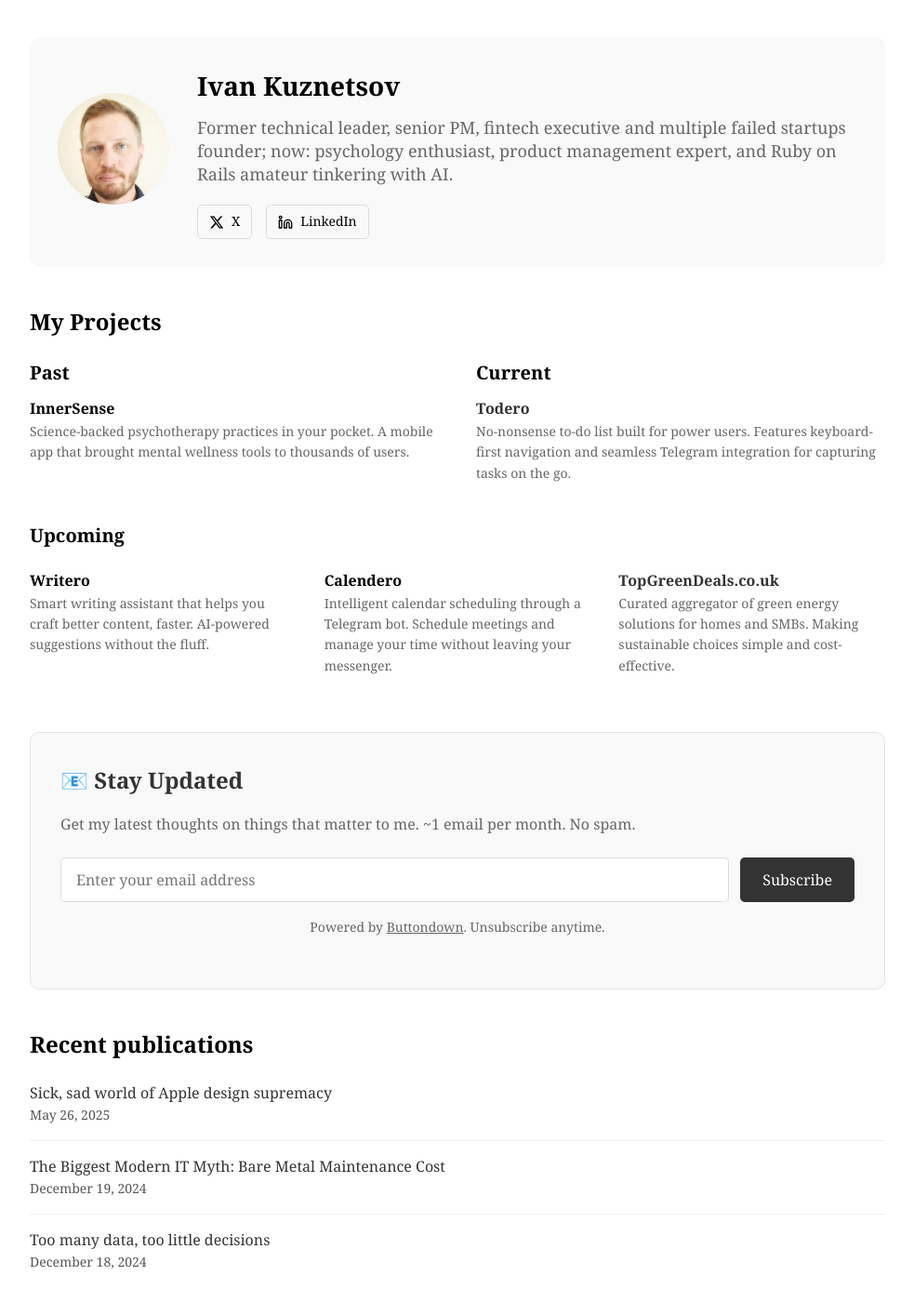
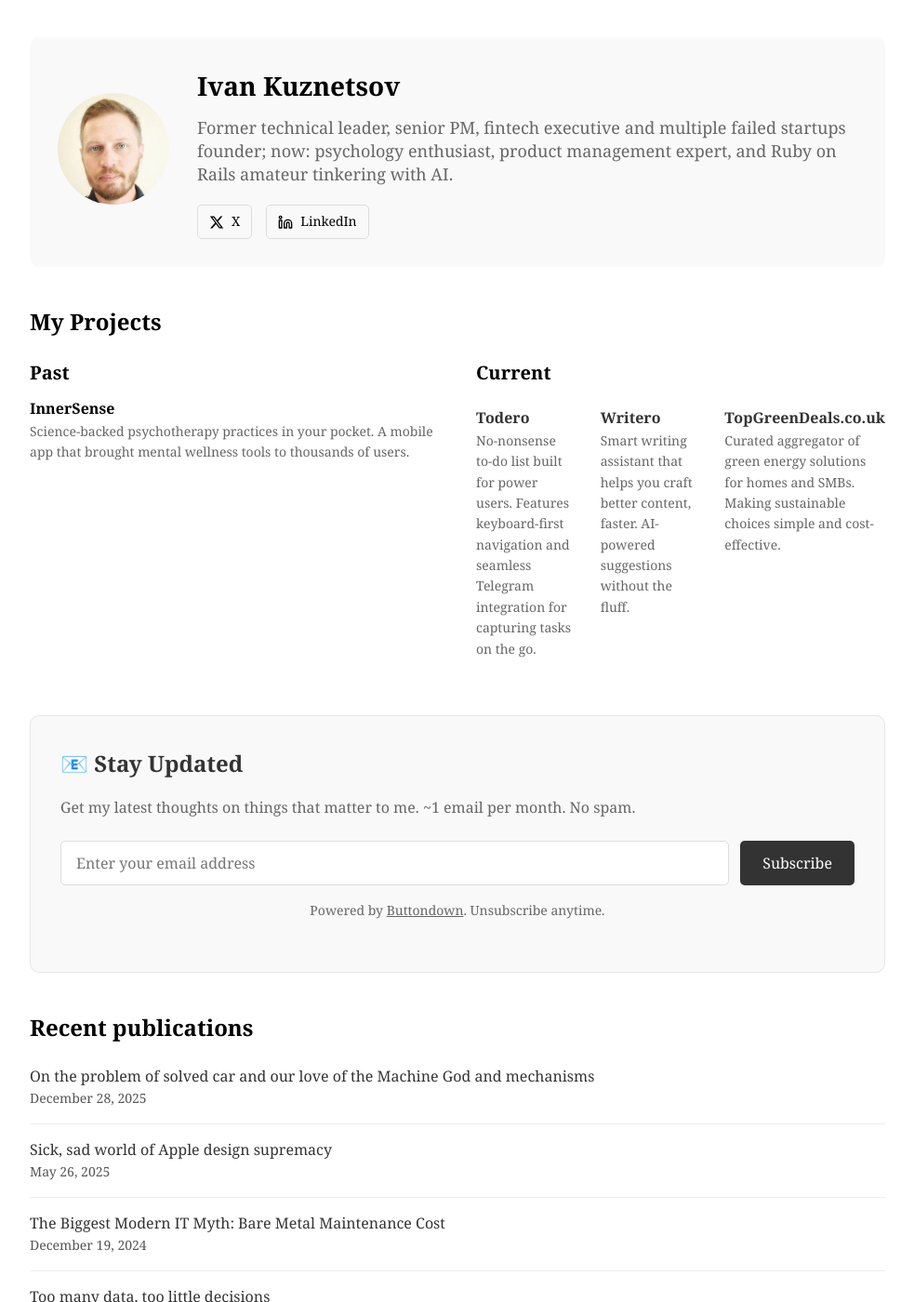
Before and after one commit to ivankuznetsov/ikuznetsov.com, a Jekyll site: the page built from index.markdown, in a window 1280 px wide and 1400 px high. Shown: the whole window at 93% size, without its empty margins (148-1131 px from the left). Built offline with Jekyll 4.4.1, drawn with Linux system fonts in a browser that asks for light colours; some web fonts are replaced.

Commit message:
Add new article and update projects section
- Add article: On the problem of solved car and our love of the Machine God
- Update projects: consolidate Current section with Todero, Writero, TopGreenDeals
- Remove Calendero from projects

🤖 Generated with [Claude Code](https://claude.com/claude-code)

Co-Authored-By: Claude Opus 4.5 <noreply@anthropic.com>

```diff
--- /dev/null
+++ b/_posts/2025-12-28-on-the-problem-of-solved-car-and-our-love-of-the-machine-god-and-mechanisms.md
@@ -0,0 +1,28 @@
+---
+layout: post
+title: "On the problem of solved car and our love of the Machine God and mechanisms"
+date: 2025-12-28 12:00:00 +0100
+categories: technology culture
+---
+
+My first test drive experience with an electric car was not as pleasant as I expected. I was not comfortable with regenerative braking, and my wife got seasick during our first trip. She also scratched the wheel while parking despite all the electronic aids. However, the 0% APR offer, positive recommendations from our friends, and the perfect experience with the dealership—who told us not to worry about the wheel and to take our time making the decision, even allowing us to take a longer test drive when we needed it—helped us make the decision.
+
+I used to drive a lot of different cars in the past, living in different parts of the world, from the Daewoo Lanos, my first car, to the long-wheelbase V8 BMW 7 Series. I also grew up in a culture where car ownership is a part of "manliness," so I can do a lot of small car service jobs myself, like changing brake discs or spark plugs, sensors under the car, or electric actuators in the cabin. I know a lot of different things about cars and can discuss them for hours. Top Gear was my favorite TV show, and I still follow a couple of prominent car YouTubers. So by all means I can be qualified as 'petrolhead'.
+
+Two days after the delivery day, I finally understood the depth of propaganda and marketing in the car world. Cars are a very, very important part of human culture. Human culture loves complex mechanical things. Check out [this collector of vintage lighters](https://www.youtube.com/channel/UC7dqM4u_H72KX_FHsK5vsoQ), for example, and you will understand what a big thing smoking was in the past and what sophisticated, beautiful devices we've made around smoking. And the role of cars and transportation is much bigger than that of smoking—so big that smoking was allowed for women before they had the right to drive cars.
+
+I found that I drove a perfectly solved car. It's quiet. It's smooth. I have infinite acceleration in a family-sized SUV—the first time since I owned an Infiniti (since then I've owned BMW and Jaguar) that I don't subconsciously listen to the engine noises, by which I can tell the engine is running smoothly and I won't have a trip to the service soon. The right music plays right after I enter the car, without the media-selection dance with Bluetooth devices.
+
+Yes, I can still seek status or some specific driving experience, but to be honest 99.5 % of my rides are among rural English towns where wealth show-offs are despised, speed limits are harsh, and roads are narrow. I'm a grown man who's been in a few car accidents, and the last thing I want in my life is to hurt anyone while driving, so I follow the rules and think about safety. That means I would experience zero difference from a Porsche GT3, except I'd have to sit lower, be hated more, have less space for my gym bags, endure more noise, and contend with a less responsive screen—better not to think about service costs.
+
+So that's a phenomenon of the solved car: a pleasant but not overindulging experience that just a few years ago required you to buy a much more expensive car but is now available for less. It's an encounter with a thing that is just right; yes, you can strive for more (auto-closing doors, in my case), but it's perfect enough.
+
+I recall reading automotive journals and laughing at grown men earnestly debating how the new generation of cars is 24 millimeters wider than the old (it's two centimeters, dude—barely noticeable even for penis size, let alone for a car). So much energy was spent arguing details that matter to no one but enthusiasts. What will these people do in the era of solved cars? Remember the mobile-phone bloggers who were in constant hysterics when the first iPhone arrived? Now we all hold similar black slabs, and most differences are in software—and even that is so alike that the ecstatic energy once poured into device forums has dissipated like thermodynamic radiation. When did you last read a serious mobile-device comparison? I can't recall either—and I'm an Android owner.
+
+When I try to understand why people resist change—why they mourn the obsolescence of Nokia or reject futuristic smoking devices with more computing power than a 50-year-old spacecraft—I realize we're worshiping the Great Machine God.
+
+We like moving mechanisms—complicated devices we can understand—more than algorithms for machines created by other machines running on magic sand wafers we can't grasp. That's why a Rolex costs more than the first quartz watches, which basically solved timekeeping and stripped away every complication. Casio makes a perfect, solved watch, yet people pay crazy money for devices that are worse in every way except the makers' devotion to the Great Machine God.
+
+And all the ICE-versus-EV debates come down to the same smug refrain: "With regular servicing, my car will last forever," a boast that sets the driver apart as a true caretaker and a proper man, unlike those "EV gays" (the same folks who once sneered at iPhone owners). Beneath the bluster, part of every man still longs to genuflect before the Machine God, and rightly so—his blessings have carried our species far. His priests—automotive journalists—shriek in chorus each time the Sand God stakes another inch of our daily lives.
+
+But setting religious wars aside, we know that all cars have been computers since the 90s, and the last thing I want in my life is a computer made by Germans or the French, well known for their computer science advancements in the past 30 years. The Sand God won with little steps long ago, and we got to where we are now, with a computer on wheels no matter what kind of drivetrain it has. And the Sand God prefers electricity to diesel and oil.
--- a/index.markdown
+++ b/index.markdown
@@ -42,26 +42,15 @@ layout: default
     <div class="project">
       <h3>Current</h3>
 
-      <div class="project-item">
-        <h4><a href="https://todero.app" target="_blank">Todero</a></h4>
-        <p>No-nonsense to-do list built for power users. Features keyboard-first navigation and seamless Telegram integration for capturing tasks on the go.</p>
-      </div>
-    </div>
-  </div>
-
-  <div class="project-grid-upcoming">
-    <div class="project">
-      <h3>Upcoming</h3>
-
       <div class="upcoming-items">
         <div class="project-item">
-          <h4>Writero</h4>
-          <p>Smart writing assistant that helps you craft better content, faster. AI-powered suggestions without the fluff.</p>
+          <h4><a href="https://todero.app" target="_blank">Todero</a></h4>
+          <p>No-nonsense to-do list built for power users. Features keyboard-first navigation and seamless Telegram integration for capturing tasks on the go.</p>
         </div>
 
         <div class="project-item">
-          <h4>Calendero</h4>
-          <p>Intelligent calendar scheduling through a Telegram bot. Schedule meetings and manage your time without leaving your messenger.</p>
+          <h4><a href="https://writero.app" target="_blank">Writero</a></h4>
+          <p>Smart writing assistant that helps you craft better content, faster. AI-powered suggestions without the fluff.</p>
         </div>
 
         <div class="project-item">
```
Also changed, not shown: 1 other file.
